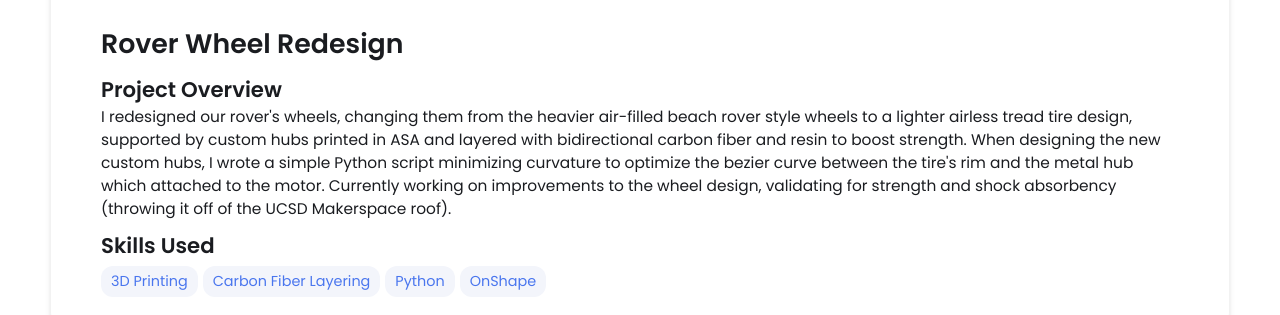
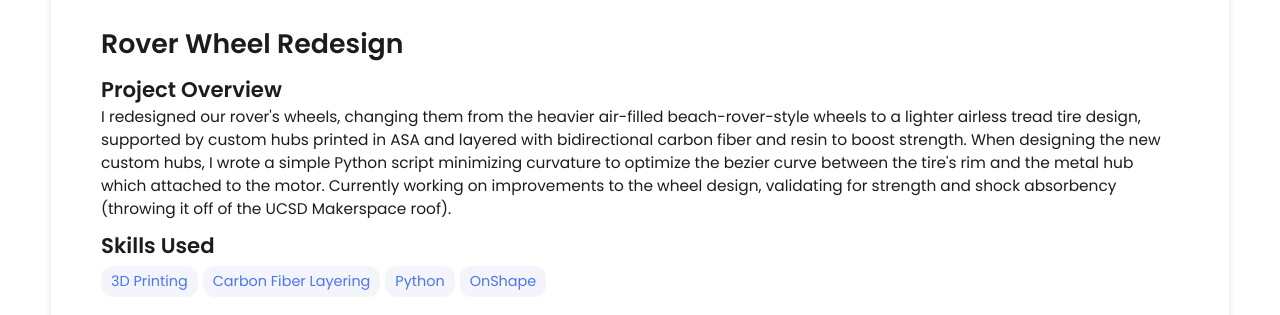
Before and after one commit to blasejlondono/blasejlondono.github.io, a Jekyll site: the page built from _projects/wheel/index.md, in a window 1280 px wide. Shown: the part 483-798 px from the top of the page. Built offline with Jekyll 4.4.1, drawn with Linux system fonts in a browser that asks for light colours.

```diff
--- a/_projects/wheel/index.md
+++ b/_projects/wheel/index.md
@@ -1,7 +1,7 @@
 ---
 layout: post
 title: Rover Wheel Redesign
-description: I redesigned our rover's wheels, changing them from the heavier air-filled beach rover style wheels to a lighter airless tread tire design, supported by custom hubs printed in ASA and layered with bidirectional carbon fiber and resin to boost strength. When designing the new custom hubs, I wrote a simple Python script minimizing curvature to optimize the bezier curve between the tire's rim and the metal hub which attached to the motor. Currently working on improvements to the wheel design, validating for strength and shock absorbency (throwing it off of the UCSD Makerspace roof).
+description: I redesigned our rover's wheels, changing them from the heavier air-filled beach-rover-style wheels to a lighter airless tread tire design, supported by custom hubs printed in ASA and layered with bidirectional carbon fiber and resin to boost strength. When designing the new custom hubs, I wrote a simple Python script minimizing curvature to optimize the bezier curve between the tire's rim and the metal hub which attached to the motor. Currently working on improvements to the wheel design, validating for strength and shock absorbency (throwing it off of the UCSD Makerspace roof).
 skills:
 - 3D Printing
 - Carbon Fiber Layering
```
